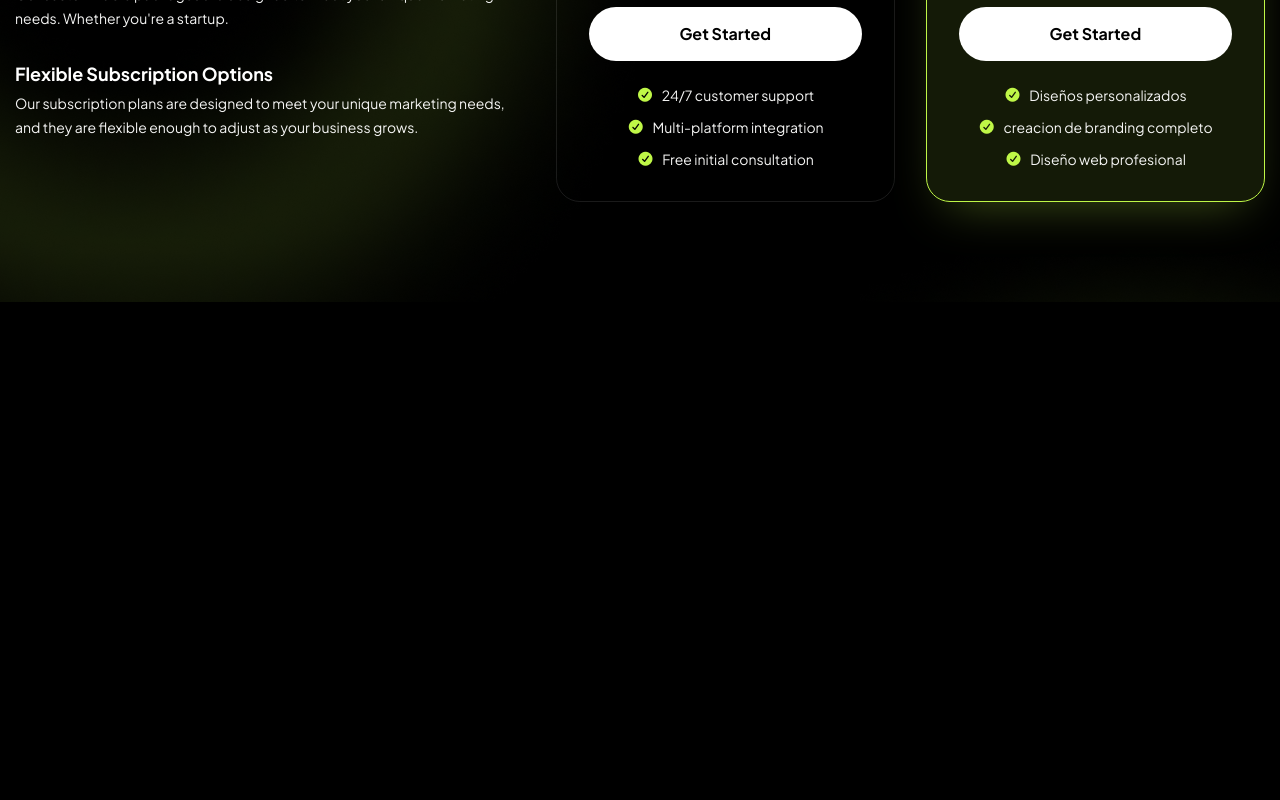
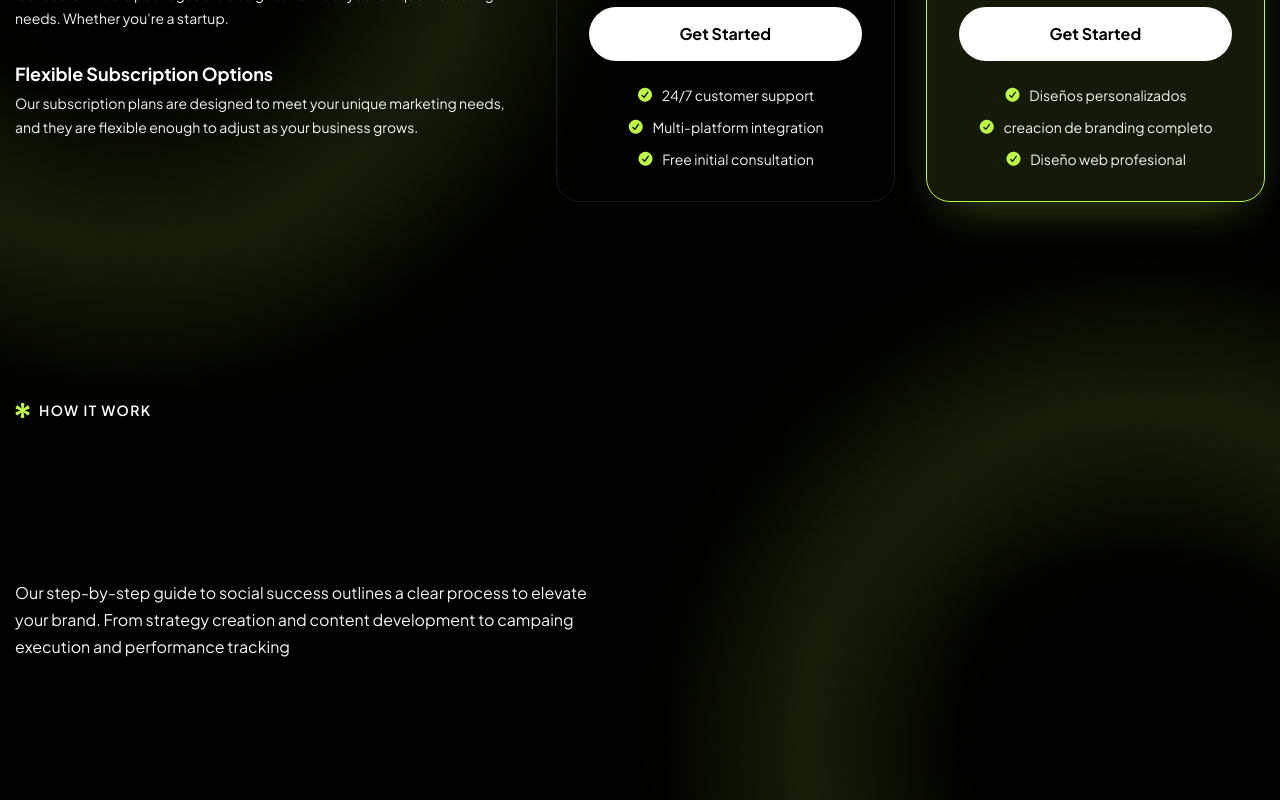
Before and after one commit to Jisap/vite-truesocial2, a React (Vite) app: page / in a window 1280 px wide. Shown: the part 6921-7721 px from the top of the page. Before the commit the page ends 7223 px from the top, so only its background shows below. Built offline with nearby package versions, Linux system fonts and the light colour scheme.

Commit message:
feat: add HowItWorks component and integrate it into the Home page

```diff
--- a/src/components/sections/home/HowItWorks.jsx
+++ b/src/components/sections/home/HowItWorks.jsx
@@ -0,0 +1,36 @@
+import { useState } from "react"
+import SectionTitle from "../../ui/SectionTitle"
+import Reveal from "../../ui/Reveal"
+import { Link } from "react-router-dom"
+import { howItWorks } from "../../../data/howItWorks.js"
+
+
+const HowItWorks = () => {
+
+  const defaultActive = howItWorks.findIndex((s) => s.active); // retorna el index que tenga active en true
+  const [active, setActive] = useState(
+    defaultActive === -1 ? 0 : defaultActive                   // Si por defecto no hay ningun true, setActive sera 0, si lo hay sera el index de ese true
+  )
+
+  return (
+    <>
+      <section className="py-20 lg:py-[100px]">
+        <div className="container-custom">
+          <div className="grid items-center gap-12 lg:grid-cols-2">
+            <div>
+              <SectionTitle
+                eyebrown='How it work'
+                title='Step-by-Step guide to social'
+                accent='success'
+                description='Our step-by-step guide to social success outlines a clear process to elevate your brand. From strategy creation
+                and content development to campaing execution and performance tracking'
+              />
+            </div>
+          </div>
+        </div>
+      </section>
+    </>
+  )
+}
+
+export default HowItWorks
--- a/src/pages/Home.jsx
+++ b/src/pages/Home.jsx
@@ -1,4 +1,5 @@
 import Hero from '../components/sections/home/Hero'
+import HowItWorks from '../components/sections/home/HowItWorks'
 import OurBrands from '../components/sections/home/OurBrands'
 import OurFeature from '../components/sections/home/OurFeature'
 import OurPricing from '../components/sections/home/OurPricing'
@@ -20,6 +21,7 @@ const Home = () => {
       <OurFeature />
       <KeyFacts />
       <OurPricing />
+      <HowItWorks />
     </>
   )
 }
```
